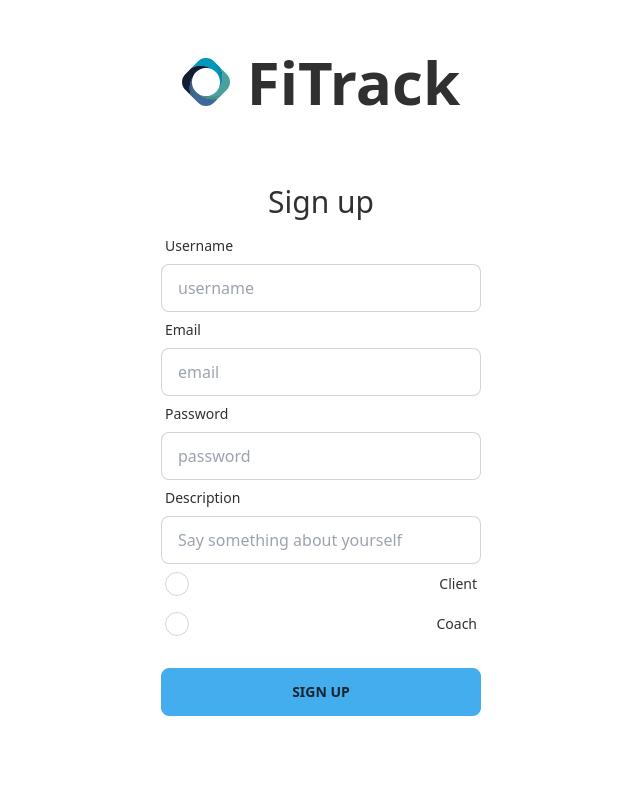
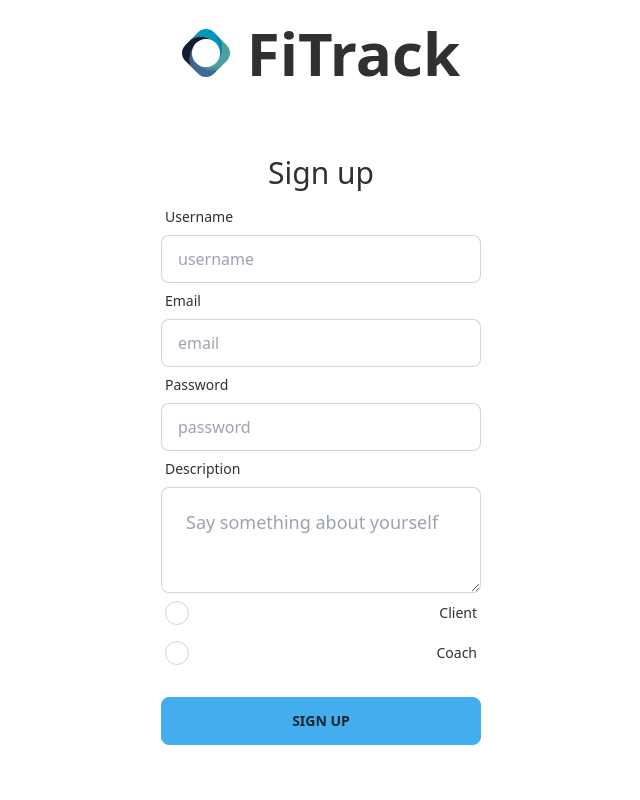
Before and after one commit to Luke-Ashref-Final-Project/fitrack-client, a React (Create React App) app: page /signup in a window 1280 px wide. Shown: the top 800 px of the page, without its empty margins (319-959 px from the left). Built offline with nearby package versions, Linux system fonts and the light colour scheme; no server answers.

Commit message:
edited the signup page

```diff
--- a/src/pages/SignUpPage.js
+++ b/src/pages/SignUpPage.js
@@ -104,14 +104,15 @@ if (!isLoggedIn) {
               <label className="label">
                 <span className="label-text">Description</span>
               </label>
-              <input
-                type="text"
+              <textarea
                 placeholder="Say something about yourself"
-                className="input input-bordered"
+                className="textarea textarea-bordered textarea-lg w-full max-w-xs"
                 name="description"
                 value={user.description}
                 onChange={handleChange}
-              />
+                >
+
+                </textarea>
             </div>
 
             <div className="form-control">
--- a/src/pages/junk.js
+++ b/src/pages/junk.js
@@ -1,8 +1,9 @@
-<>
-         <button className="btn btn-primary" disabled="disabled">
-          <span className="loading loading-spinner"></span>
-          loading
-        </button>
+<textarea
+ placeholder="Bio"
+ className="textarea textarea-bordered textarea-lg w-full max-w-xs"
+ name="description"
+ value={user.description}
+ onChange={handleChange}
+>
 
-        <button className="btn" disabled="disabled">Disabled using attribute</button>
-        </>
+</textarea>
```
